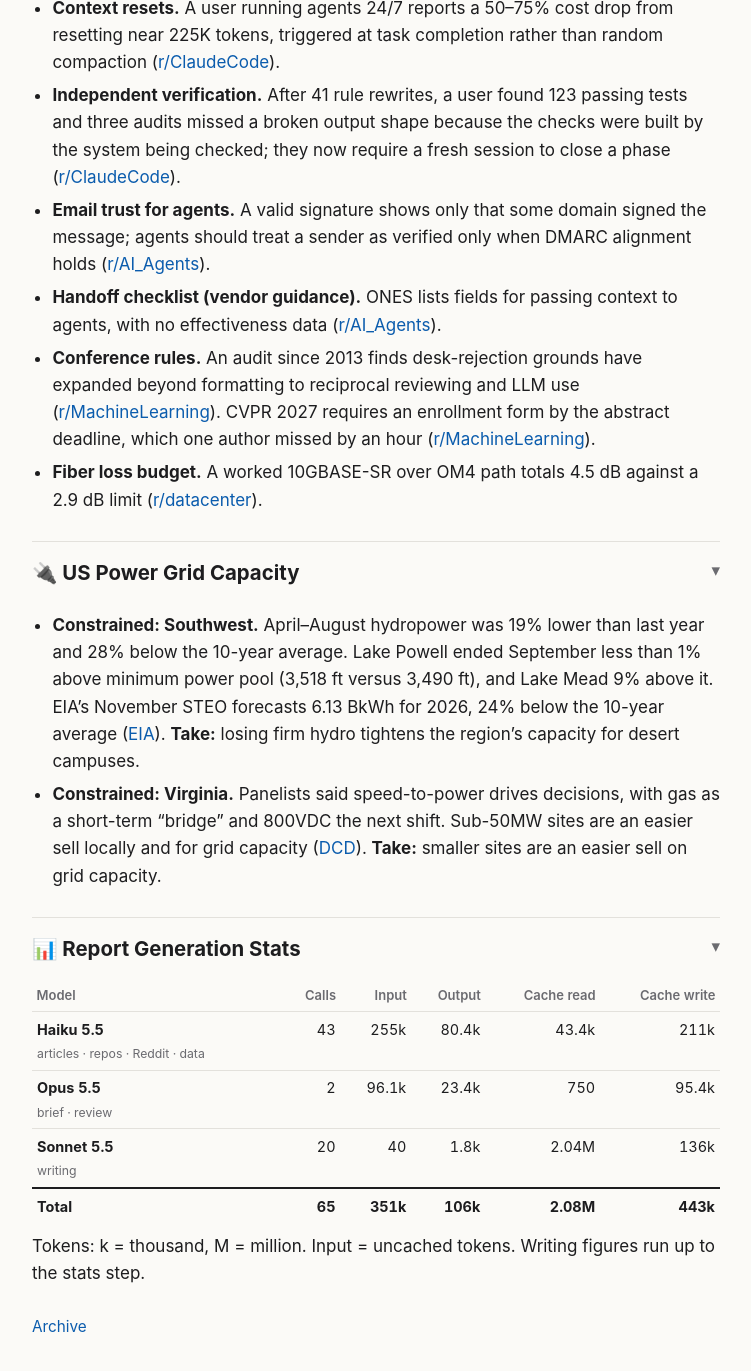
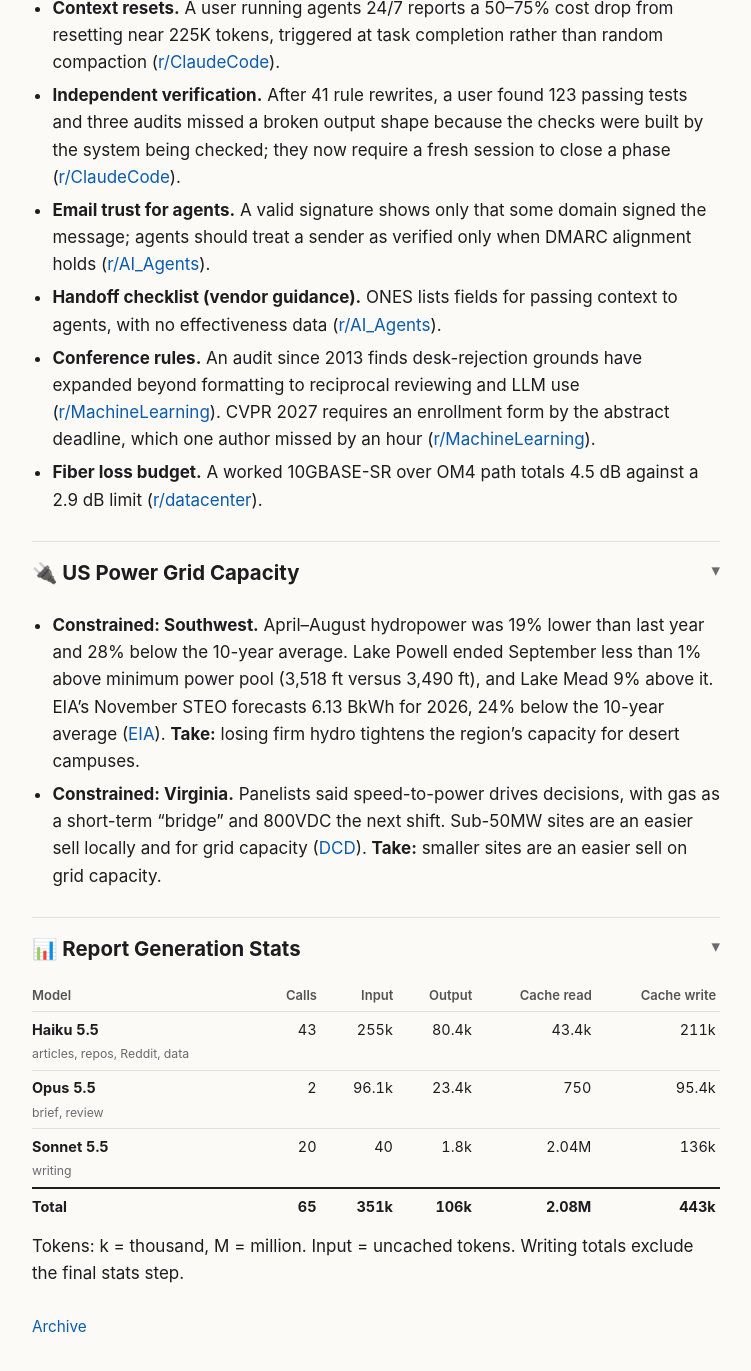
Before and after one commit to paulb444/llm-daily, a Jekyll site: the page built from _posts/2026-11-13-llm-industry-daily.md, in a window 1280 px wide and 1400 px high, scrolled down 12598 px. Shown: the top 1371 px of the window, without its empty margins (264-1015 px from the left). Built offline with Jekyll 4.4.1, drawn with Linux system fonts in a browser that asks for light colours.

Commit message:
Issue 2026-11-13

```diff
--- a/_posts/2026-11-13-llm-industry-daily.md
+++ b/_posts/2026-11-13-llm-industry-daily.md
@@ -186,10 +186,10 @@ Threads: Nvidia's financing loop looks strained ([CEO exit report](https://old.r
 
 | Model | Calls | Input | Output | Cache read | Cache write |
 |:--|--:|--:|--:|--:|--:|
-| **Haiku 5.5**<br><small>articles · repos · Reddit · data</small> | 43 | 255k | 80.4k | 43.4k | 211k |
-| **Opus 5.5**<br><small>brief · review</small> | 2 | 96.1k | 23.4k | 750 | 95.4k |
+| **Haiku 5.5**<br><small>articles, repos, Reddit, data</small> | 43 | 255k | 80.4k | 43.4k | 211k |
+| **Opus 5.5**<br><small>brief, review</small> | 2 | 96.1k | 23.4k | 750 | 95.4k |
 | **Sonnet 5.5**<br><small>writing</small> | 20 | 40 | 1.8k | 2.04M | 136k |
 | **Total** | **65** | **351k** | **106k** | **2.08M** | **443k** |
 {: .stats}
 
-Tokens: k = thousand, M = million. Input = uncached tokens. Writing figures run up to the stats step.
+Tokens: k = thousand, M = million. Input = uncached tokens. Writing totals exclude the final stats step.
--- a/assets/style.css
+++ b/assets/style.css
@@ -33,8 +33,9 @@ hr{border:0;border-top:1px solid var(--border);margin:1.5em 0}
 .archive{list-style:none;padding:0}.archive li{padding:.6em 0;border-bottom:1px solid var(--border)}
 .teaser{color:var(--muted);font-size:.9em}
 table.stats{table-layout:auto;font-size:.85em;font-variant-numeric:tabular-nums;border:0}
-table.stats th,table.stats td{border:0;border-bottom:1px solid var(--border);padding:.4em .35em;white-space:nowrap;overflow-wrap:normal}
-table.stats th{background:none;color:var(--muted);font-weight:600;font-size:.9em;white-space:normal;vertical-align:bottom}
+table.stats th,table.stats td{border:0;border-bottom:1px solid var(--border);padding:.4em .3em .4em .7em;white-space:nowrap;overflow-wrap:normal}
+table.stats th{background:none;color:var(--fg);opacity:.75;font-weight:600;font-size:.9em;white-space:normal;vertical-align:bottom}
 table.stats td:first-child{white-space:normal}
 table.stats td small{color:var(--muted);font-size:.85em;font-weight:400}
 table.stats tr:last-child td{border-bottom:0;border-top:2px solid var(--fg)}
+table.stats td:first-child,table.stats th:first-child{padding-left:0}
```
